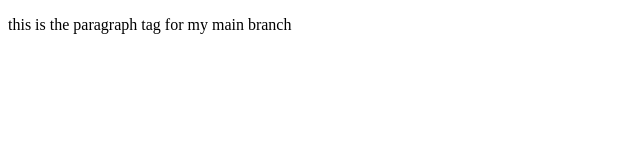
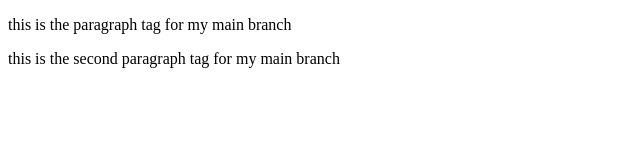
Before and after one commit to evie-zee/html-tests, a plain HTML site: page index.html in a window 1280 px wide. Shown: the whole page, without its empty margins (0-640 px from the left). Drawn offline with Linux system fonts and the light colour scheme.

Commit message:
added second <p> tag

```diff
--- a/index.html
+++ b/index.html
@@ -8,5 +8,6 @@
 </head>
 <body>
     <p>this is the paragraph tag for my main branch</p>
+    <p>this is the second paragraph tag for my main branch</p>
 </body>
 </html>
```
